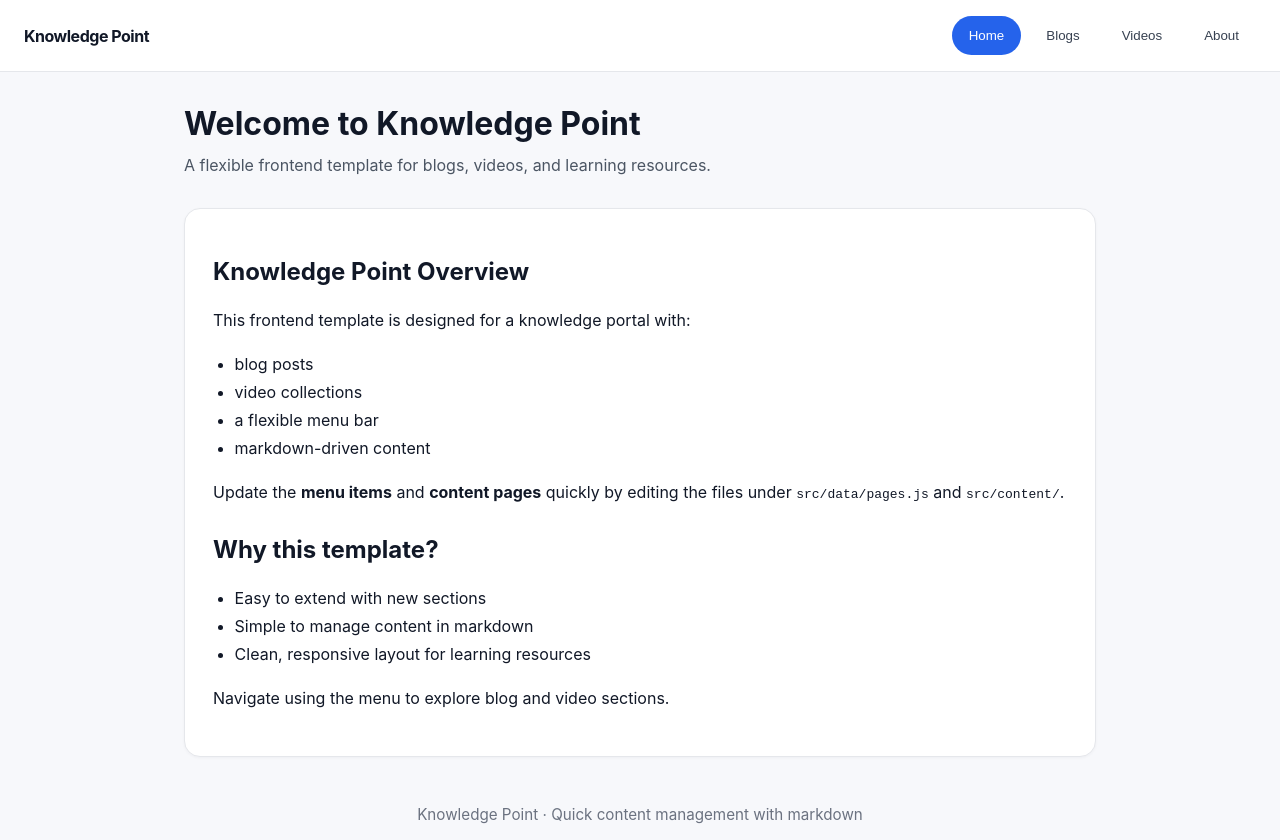
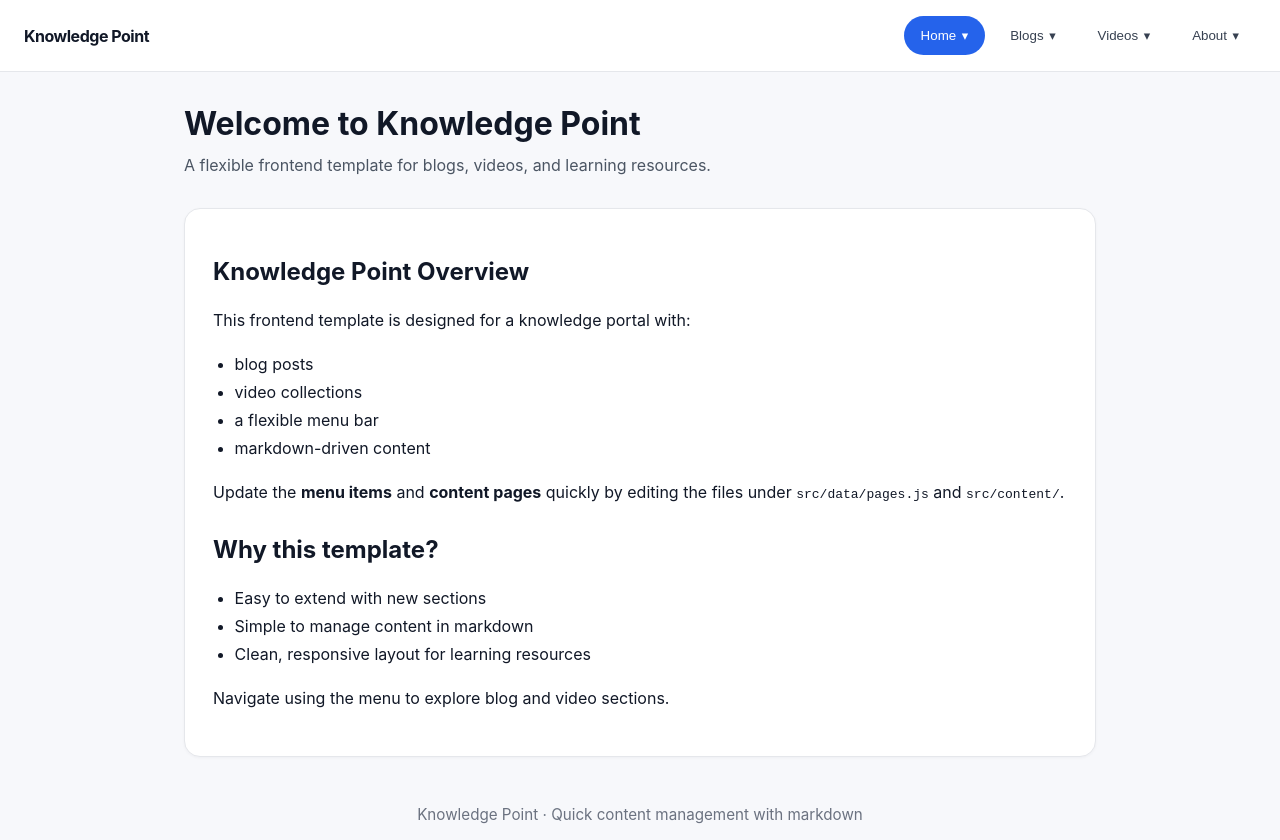
Before and after one commit to allenn6894/knowledgepoint, a React (Vite) app: page / in a window 1280 px wide. Built offline with nearby package versions, Linux system fonts and the light colour scheme.

Commit message:
Knowledge point template files

```diff
--- a/src/components/Navbar.jsx
+++ b/src/components/Navbar.jsx
@@ -1,15 +1,56 @@
+import { useState } from 'react';
+
 function Navbar({ items, activeId, onSelect }) {
+  const [openMenu, setOpenMenu] = useState(null);
+
+  const handleSelect = (pageId) => {
+    onSelect(pageId);
+    setOpenMenu(null);
+  };
+
   return (
     <nav className="nav-menu">
-      {items.map((item) => (
-        <button
-          key={item.id}
-          className={item.id === activeId ? 'nav-button active' : 'nav-button'}
-          onClick={() => onSelect(item.id)}
-        >
-          {item.title}
-        </button>
-      ))}
+      {items.map((item) => {
+        const hasChildren = Array.isArray(item.children) && item.children.length > 0;
+        const isActive = item.id === activeId || item.children?.some((child) => child.pageId === activeId);
+
+        return (
+          <div
+            key={item.id}
+            className={`nav-item ${isActive ? 'active' : ''}`}
+            onMouseEnter={() => hasChildren && setOpenMenu(item.id)}
+            onMouseLeave={() => hasChildren && setOpenMenu(null)}
+          >
+            <button
+              className={isActive ? 'nav-button active' : 'nav-button'}
+              onClick={() => {
+                if (hasChildren) {
+                  setOpenMenu(openMenu === item.id ? null : item.id);
+                } else {
+                  handleSelect(item.id);
+                }
+              }}
+            >
+              {item.title}
+              {hasChildren ? <span className="caret">▾</span> : null}
+            </button>
+
+            {hasChildren && openMenu === item.id ? (
+              <div className="dropdown-menu">
+                {item.children.map((child) => (
+                  <button
+                    key={child.id}
+                    className={child.pageId === activeId ? 'dropdown-item active' : 'dropdown-item'}
+                    onClick={() => handleSelect(child.pageId)}
+                  >
+                    {child.title}
+                  </button>
+                ))}
+              </div>
+            ) : null}
+          </div>
+        );
+      })}
     </nav>
   );
 }
--- a/src/data/pages.js
+++ b/src/data/pages.js
@@ -4,10 +4,38 @@ import videosContent from '../content/videos.md?raw';
 import aboutContent from '../content/about.md?raw';
 
 export const menuItems = [
-  { id: 'home', title: 'Home' },
-  { id: 'blogs', title: 'Blogs' },
-  { id: 'videos', title: 'Videos' },
-  { id: 'about', title: 'About' },
+  {
+    id: 'home',
+    title: 'Home',
+    children: [
+      { id: 'home-overview', title: 'Overview', pageId: 'home' },
+      { id: 'home-start', title: 'Getting Started', pageId: 'home' },
+    ],
+  },
+  {
+    id: 'blogs',
+    title: 'Blogs',
+    children: [
+      { id: 'blogs-library', title: 'Blog Library', pageId: 'blogs' },
+      { id: 'blogs-topics', title: 'Popular Topics', pageId: 'blogs' },
+    ],
+  },
+  {
+    id: 'videos',
+    title: 'Videos',
+    children: [
+      { id: 'videos-library', title: 'Video Center', pageId: 'videos' },
+      { id: 'videos-playlists', title: 'Playlists', pageId: 'videos' },
+    ],
+  },
+  {
+    id: 'about',
+    title: 'About',
+    children: [
+      { id: 'about-story', title: 'About Us', pageId: 'about' },
+      { id: 'about-contact', title: 'Contact', pageId: 'about' },
+    ],
+  },
 ];
 
 export const pages = [
--- a/src/styles.css
+++ b/src/styles.css
@@ -47,9 +47,17 @@ body {
   display: flex;
   flex-wrap: wrap;
   gap: 0.5rem;
+  align-items: center;
+}
+
+.nav-item {
+  position: relative;
 }
 
 .nav-button {
+  display: inline-flex;
+  align-items: center;
+  gap: 0.35rem;
   background: transparent;
   border: 1px solid transparent;
   border-radius: 999px;
@@ -64,6 +72,42 @@ body {
   background: #2563eb;
   color: white;
   border-color: rgba(37, 99, 235, 0.3);
+}
+
+.caret {
+  font-size: 0.8rem;
+}
+
+.dropdown-menu {
+  position: absolute;
+  top: calc(100% + 0.35rem);
+  left: 0;
+  min-width: 180px;
+  display: flex;
+  flex-direction: column;
+  gap: 0.25rem;
+  padding: 0.45rem;
+  background: white;
+  border: 1px solid #e5e7eb;
+  border-radius: 0.75rem;
+  box-shadow: 0 12px 24px rgba(15, 23, 42, 0.12);
+  z-index: 20;
+}
+
+.dropdown-item {
+  background: transparent;
+  border: none;
+  border-radius: 0.6rem;
+  padding: 0.6rem 0.75rem;
+  text-align: left;
+  cursor: pointer;
+  color: #374151;
+}
+
+.dropdown-item:hover,
+.dropdown-item.active {
+  background: #eff6ff;
+  color: #1d4ed8;
 }
 
 .app-main {
```
